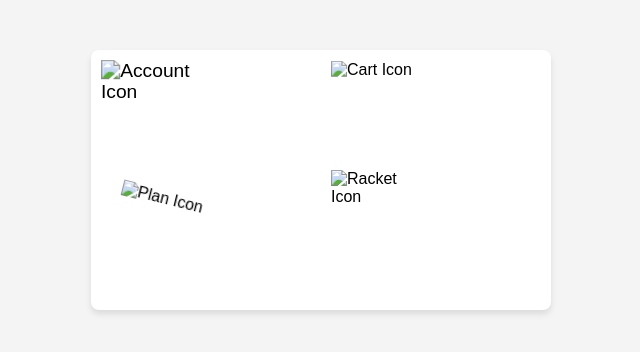
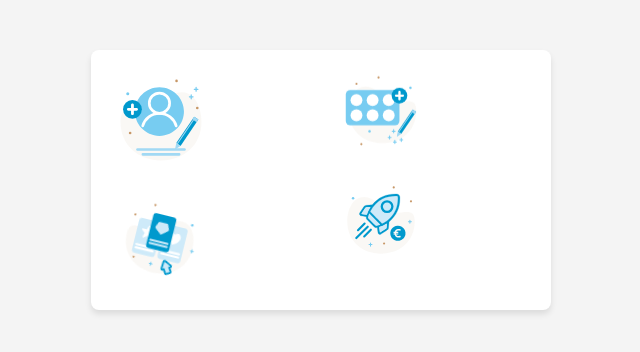
Before and after one commit to ilonatka/animated-icons, a plain HTML site: page index.html in a window 1280 px wide. Shown: the part 228-580 px from the top of the page, without its empty margins (319-959 px from the left). Drawn offline with Linux system fonts and the light colour scheme.

Commit message:
Update index.html

```diff
--- a/index.html
+++ b/index.html
@@ -98,16 +98,16 @@
 
   <div class="icon-container">
     <!-- account.svg -->
-    <img src="icon/account .svg" alt="Account Icon" class="icon account-plus">
+    <img src="account .svg" alt="Account Icon" class="icon account-plus">
 
     <!-- cart.svg -->
-    <img src="icon/cart.svg" alt="Cart Icon" class="icon cart">
+    <img src="cart.svg" alt="Cart Icon" class="icon cart">
 
     <!-- plan.svg -->
-    <img src="icon/plan.svg" alt="Plan Icon" class="icon plan-cursor">
+    <img src="plan.svg" alt="Plan Icon" class="icon plan-cursor">
 
     <!-- racket.svg -->
-    <img src="icon/racket.svg" alt="Racket Icon" class="icon racket">
+    <img src="racket.svg" alt="Racket Icon" class="icon racket">
   </div>
 
 </body>
```
